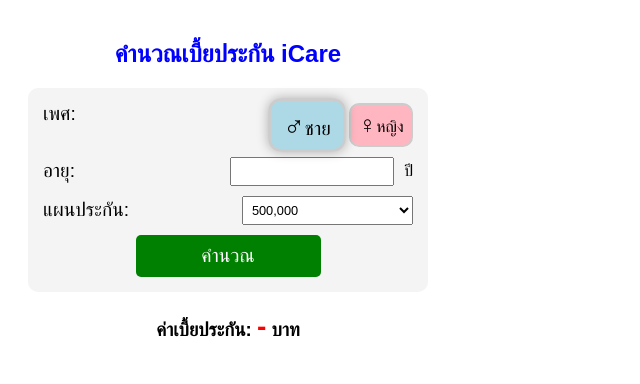
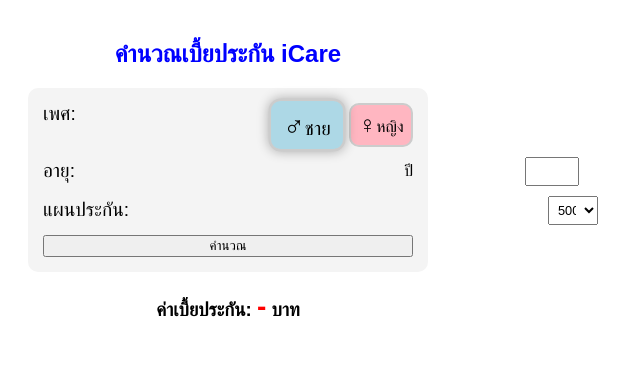
Before and after one commit to vidyaheng/iCarePremium, a plain HTML site: page index.html in a window 1280 px wide. Shown: the whole page, without its empty margins (412-1052 px from the left). Drawn offline with Linux system fonts and the light colour scheme.

Commit message:
Update index.html

```diff
--- a/index.html
+++ b/index.html
@@ -75,10 +75,14 @@
             flex: 1;
             text-align: left;
         }
-        select, input {
+        input, select {
             font-size: 0.8em;
             padding: 5px;
-            flex: 0.8;
+            width: 200px; /* กำหนดขนาดของ input */
+            position: relative;
+            left: 50%;  /* ย้ายขอบซ้ายของ input ไปที่กึ่งกลางของ form */
+            transform: translateX(0); /* คงตำแหน่งให้ขอบซ้ายอยู่กึ่งกลาง */
+        }
 
         }
         button {
```
